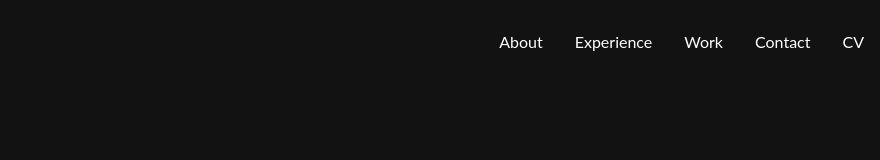
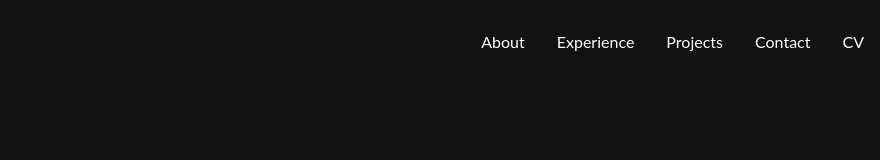
Before and after one commit to e-niram/e-niram.github.io, a React (Create React App) app: page / in a window 1280 px wide. Shown: the top 160 px of the page, without its empty margins (400-1280 px from the left). Built offline with nearby package versions, Linux system fonts and the light colour scheme.

Commit message:
Add React Router

```diff
--- a/src/Header.tsx
+++ b/src/Header.tsx
@@ -1,4 +1,5 @@
 import * as React from 'react';
+import { Link } from "react-router-dom";
 import './Header.css';
 
 export default function Header() {
@@ -15,16 +16,16 @@ export default function Header() {
           </a>
         </li>
         <li>
-          <a href="#">Contact</a>
+          <Link to={`/contact`}>Contact</Link>
         </li>
         <li>
-          <a href="#">Work</a>
+          <Link to={`/projects`}>Projects</Link>
         </li>
         <li>
-          <a href="#">Experience</a>
+          <Link to={`/experience`}>Experience</Link>
         </li>
         <li>
-          <a href="#">About</a>
+        <Link to={`/about`}>About</Link>
         </li>
       </ul>
     </div>
--- a/src/index.tsx
+++ b/src/index.tsx
@@ -1,5 +1,9 @@
 import React from 'react';
 import ReactDOM from 'react-dom/client';
+import {
+  createBrowserRouter,
+  RouterProvider,
+} from "react-router-dom";
 import './index.css';
 import App from './App';
 import reportWebVitals from './reportWebVitals';
@@ -7,9 +11,34 @@ import reportWebVitals from './reportWebVitals';
 const root = ReactDOM.createRoot(
   document.getElementById('root') as HTMLElement
 );
+
+const router = createBrowserRouter([
+  {
+    path: "/",
+    element: <App />,
+    errorElement: <p>Error</p>,
+  },
+  {
+    path: "/contact",
+    element: <p>Contact</p>,
+  },
+  {
+    path: "/experience",
+    element: <p>Experience</p>,
+  },
+  {
+    path: "/projects",
+    element: <p>Projects</p>,
+  },
+  {
+    path: "/about",
+    element: <p>About</p>,
+  },
+]);
+
 root.render(
   <React.StrictMode>
-    <App />
+    <RouterProvider router={router} />
   </React.StrictMode>
 );
 
```
